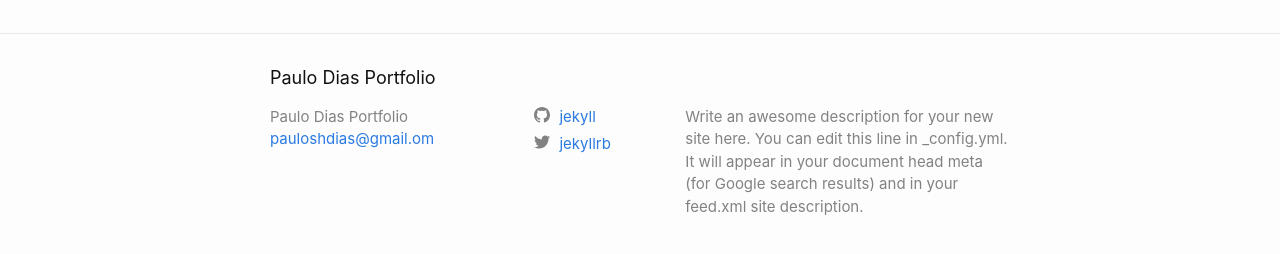
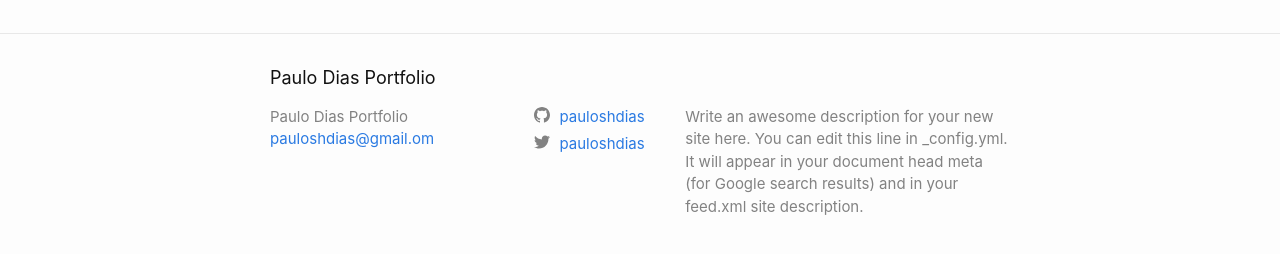
Before and after one commit to pauloshdias/portfolio, a Jekyll site: the page built from index.markdown, in a window 1280 px wide. Shown: the part 622-876 px from the top of the page. Built offline with Jekyll 4.4.1, drawn with Linux system fonts in a browser that asks for light colours.

Commit message:
social networks udate

```diff
--- a/_config.yml
+++ b/_config.yml
@@ -26,8 +26,8 @@
   Google search results) and in your feed.xml site description.
 baseurl: "/portfolio" # the subpath of your site, e.g. /blog
 url: "" # the base hostname & protocol for your site, e.g. http://example.com
-twitter_username: jekyllrb
-github_username:  jekyll
+twitter_username: pauloshdias
+github_username:  pauloshdias
 
 # Build settings
 theme: minima
```
